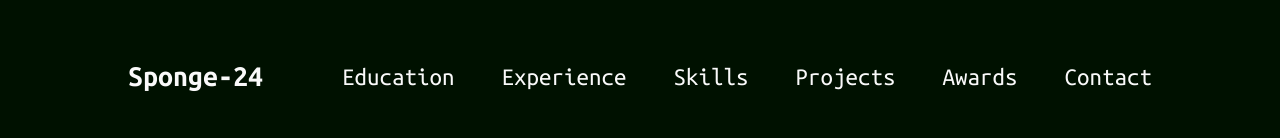
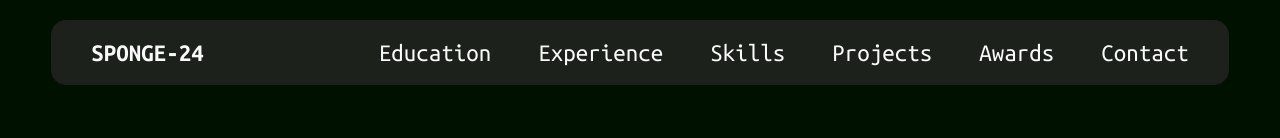
Before and after one commit to sponge-24/sponge-portfolio, a React (Vite) app: page / in a window 1280 px wide. Shown: the top 138 px of the page. Built offline with nearby package versions, Linux system fonts and the light colour scheme.

Commit message:
made changed to nav bar and made it sticky

```diff
--- a/src/components/Navbar/Navbar.module.css
+++ b/src/components/Navbar/Navbar.module.css
@@ -1,22 +1,28 @@
 @import "../../vars.css";
 
 .navbar {
-    position: relative;
+    position: sticky;
+    top: 20px;
     display: flex;
     align-items: center;
     justify-content: space-between;
-    padding-top: 61px;
+    padding: 20px;
+    padding-right: 40px;
+    padding-left: 40px;
     z-index: 2;
-    margin: 0 10%;
+    margin: 20px 4%;
+    border-radius: 15px;
+    background-color: rgba(40, 40, 40, 0.7);
+    backdrop-filter: blur(3px);
 }
 
 .title{
-    font-size: 30px;
+    font-size: 25px;
     font-weight: 600;
     text-decoration: none;
     color: var(--color-text);
     font-family: var(--font-ubuntu);
-
+    text-transform: uppercase;
 }
 
 .menu {
@@ -49,7 +55,7 @@
     .menu{
         position: absolute;
         right: 0;
-        margin-right: 0%;
+        margin-right: 7%;
         flex-direction: column;
         align-items: flex-end;
         gap: 11px;
--- a/src/index.css
+++ b/src/index.css
@@ -7,6 +7,7 @@
 
 html{
     scroll-behavior: smooth;
+    background-color: var(--color-bg);
 }
 
 ::-webkit-scrollbar {
```
